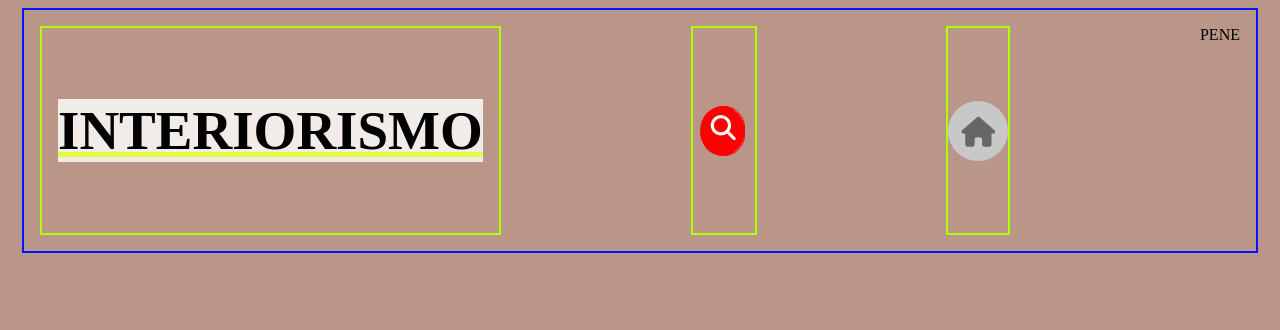
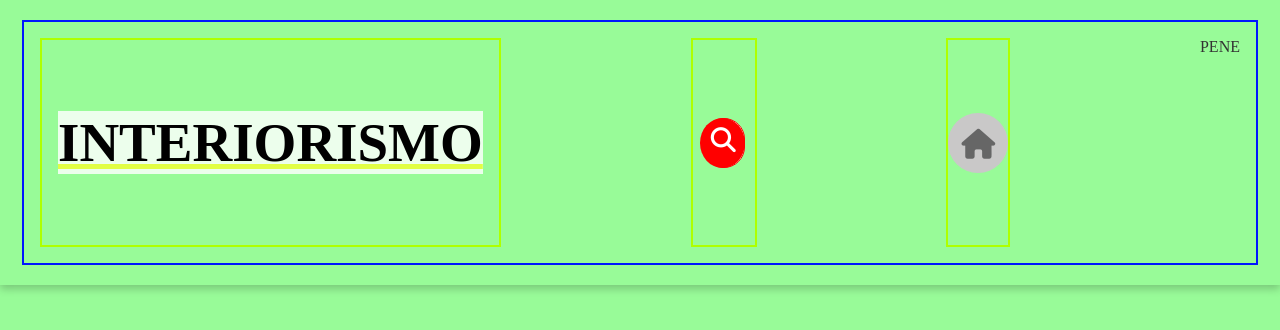
Before and after one commit to SoyBilly/Inicio-P2, a plain HTML site: page index.html in a window 1280 px wide. Drawn offline with Linux system fonts and the light colour scheme.

Commit message:
Cambio en el CSS de Index al Body

```diff
--- a/index.css
+++ b/index.css
@@ -1,5 +1,9 @@
 body {
-  background-color: #7c381d86;
+  background-color: rgb(152, 251, 152); /* Verde pastel */
+    color: #333333; /* Color de texto oscuro para contraste */
+    box-shadow: 0 4px 8px rgba(0, 0, 0, 0.2); /* Sombra suave */
+    padding: 20px; /* Espacio interior para separar el contenido */
+    margin: 0;
 }
 /* Container General WEB*/
 .ContainerLeader {
```
